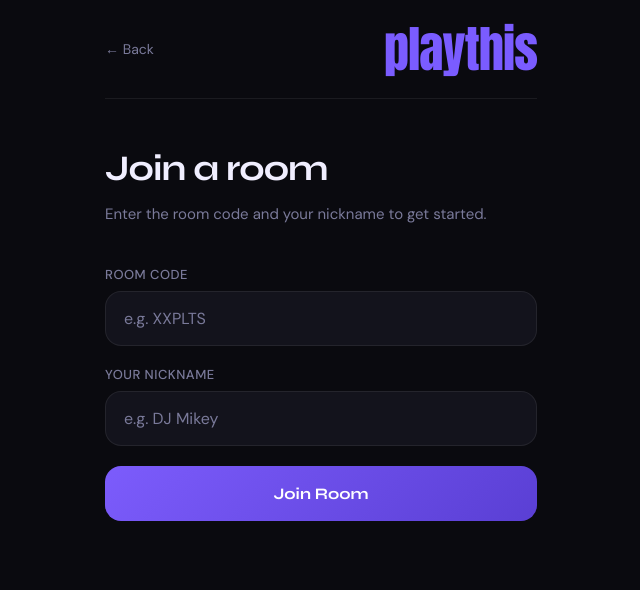
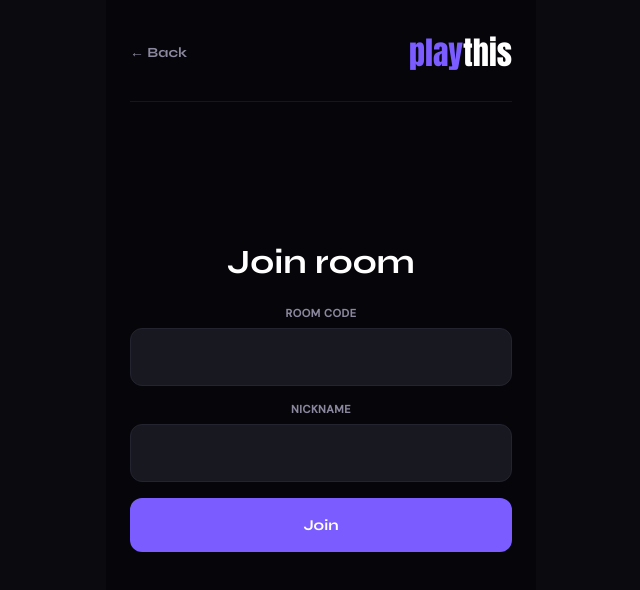
Before and after one commit to seun-ipaye/play-this, a React app in the folder frontend/: page /join in a window 1280 px wide. Shown: the top 590 px of the page, without its empty margins (319-959 px from the left). Built offline with nearby package versions, Linux system fonts and the light colour scheme; the HTML template or start-up script is replaced by a standard one.

Commit message:
fix join room

```diff
--- a/frontend/src/Pages/JoinRoom.css
+++ b/frontend/src/Pages/JoinRoom.css
@@ -1,50 +1,87 @@
 .joinroom {
   min-height: 100vh;
+  max-width: 430px;
+  margin: 0 auto;
+  padding: 0 24px;
+  background: #05050a;
+}
+
+.top-nav {
   display: flex;
-  flex-direction: column;
-  padding: 0 24px;
-  max-width: 480px;
-  margin: 0 auto;
+  justify-content: space-between;
+  align-items: center;
+  padding-top: 28px;
+}
+
+.back-btn {
+  background: none;
+  border: none;
+  color: #8b879e;
+  font-family: "Syne", sans-serif;
+  font-weight: 600;
+  cursor: pointer;
+}
+
+.logo {
+  font-family: Impact, Haettenschweiler, "Arial Narrow Bold", sans-serif;
+  font-size: 32px;
+  color: #7a5cff;
+}
+
+.logo span {
+  color: white;
 }
 
 .jr-hero {
-  padding: 48px 0 40px;
-  display: flex;
-  flex-direction: column;
-  gap: 12px;
+  margin-top: 140px;
+  margin-bottom: 24px;
+  text-align: center;
 }
 
 .jr-hero h1 {
-  font-size: 36px;
-  letter-spacing: -1px;
-}
-
-.jr-sub {
-  font-size: 15px;
-  color: var(--muted);
-  line-height: 1.6;
+  font-size: 34px;
+  color: white;
 }
 
 .jr-form {
   display: flex;
   flex-direction: column;
-  gap: 20px;
+  gap: 16px;
+}
+
+.input-group {
+  display: flex;
+  flex-direction: column;
+  gap: 8px;
+  align-items: center;
+}
+
+.input-group label {
+  font-size: 11px;
+  font-weight: 700;
+  color: #8b879e;
+  text-transform: uppercase;
+}
+
+.input-group input {
+  width: 100%;
+  padding: 18px 16px;
+  border-radius: 12px;
+  border: 1px solid #242430;
+  background: #181820;
+  color: white;
+  font-size: 15px;
+  text-align: center;
 }
 
 .join-btn {
-  background: linear-gradient(135deg, var(--accent), #5a3fd4);
-  color: #ffffff;
-  font-family: 'Syne', sans-serif;
+  padding: 18px;
+  border: none;
+  border-radius: 12px;
+  background: #7a5cff;
+  color: white;
+  font-family: "Syne", sans-serif;
   font-weight: 700;
-  font-size: 16px;
-  padding: 18px;
-  border-radius: var(--radius);
-  border: none;
-  width: 100%;
-  transition: all 0.2s ease;
+  font-size: 15px;
+  cursor: pointer;
 }
-
-.join-btn:hover {
-  box-shadow: 0 8px 32px rgba(124, 92, 252, 0.35);
-  transform: translateY(-2px);
-}
--- a/frontend/src/Pages/JoinRoom.jsx
+++ b/frontend/src/Pages/JoinRoom.jsx
@@ -69,14 +69,13 @@ function JoinRoom() {
         <button className="back-btn" onClick={() => navigate("/")}>
           ← Back
         </button>
-        <div className="logo">playthis</div>
+        <div className="logo">
+          play<span>this</span>
+        </div>
       </nav>
 
       <section className="jr-hero">
-        <h1>Join a room</h1>
-        <p className="jr-sub">
-          Enter the room code and your nickname to get started.
-        </p>
+        <h1>Join room</h1>
       </section>
 
       <div className="jr-form">
@@ -84,17 +83,15 @@ function JoinRoom() {
           <label>Room code</label>
           <input
             type="text"
-            placeholder="e.g. XXPLTS"
             value={roomCode}
             onChange={(e) => setRoomCode(e.target.value.toUpperCase())}
           />
         </div>
 
         <div className="input-group">
-          <label>Your nickname</label>
+          <label>Nickname</label>
           <input
             type="text"
-            placeholder="e.g. DJ Mikey"
             value={nickname}
             onChange={(e) => setNickname(e.target.value)}
           />
@@ -107,7 +104,7 @@ function JoinRoom() {
           onClick={handleJoinRoom}
           disabled={loading}
         >
-          {loading ? "Joining..." : "Join Room"}
+          {loading ? "Joining..." : "Join"}
         </button>
       </div>
     </div>
--- a/frontend/src/Pages/Landing.css
+++ b/frontend/src/Pages/Landing.css
@@ -25,7 +25,7 @@
   margin: 15px;
 }
 
-.logo {
+.logolanding {
   font-family: Impact, Haettenschweiler, "Arial Narrow Bold", sans-serif;
   font-weight: 700;
   font-size: 50px;
@@ -34,7 +34,7 @@
   color: #7a5cff;
 }
 
-.logo span {
+.logolanding span {
   color: #ffffff;
 }
 
--- a/frontend/src/Pages/Landing.jsx
+++ b/frontend/src/Pages/Landing.jsx
@@ -7,7 +7,7 @@ function Landing() {
   return (
     <div className="landing">
       <nav className="landing-nav">
-        <div className="logo">
+        <div className="logolanding">
           play<span>this</span>
         </div>
       </nav>
```
